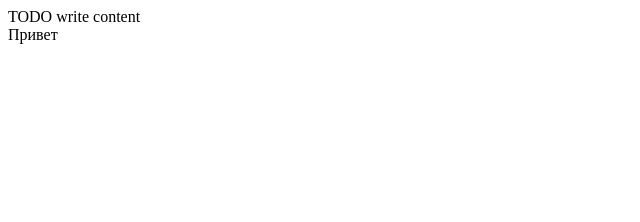
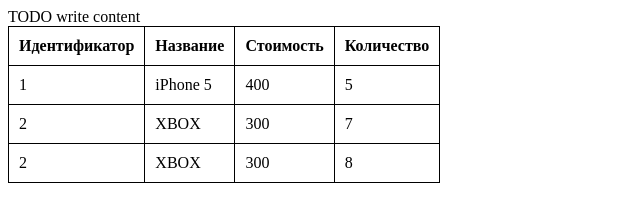
Before and after one commit to RicePavel/table_js, a website: page public_html/index.html in a window 1280 px wide. Shown: the whole page, without its empty margins (0-640 px from the left). Drawn offline with Linux system fonts and the light colour scheme.

Commit message:
работа

```diff
--- /dev/null
+++ b/public_html/css/style.css
@@ -0,0 +1,18 @@
+/*
+To change this license header, choose License Headers in Project Properties.
+To change this template file, choose Tools | Templates
+and open the template in the editor.
+*/
+/*
+    Created on : 09.03.2019, 13:09:36
+    Author     : administrator
+*/
+
+.myTable {
+    border-collapse: collapse;
+}
+
+.myTable td, .myTable th {
+    border: 1px solid black;
+    padding: 10px;
+}
--- a/public_html/index.html
+++ b/public_html/index.html
@@ -27,11 +27,22 @@ and open the template in the editor.
         <script src="js/app.js" ></script>
         <script src="js/controllers/tableController.js"></script>
 
+        <link href="css/style.css" rel="stylesheet" >
+
     </head>
     <body ng-app="app">
         <div>TODO write content</div>
         <div ng-controller="tableController" >
-            {{test}}
+
+            <table class="myTable">
+                <tr>
+                    <th ng-repeat="(key, value) in data[0]">{{value}}</th>
+                </tr>
+                <tr ng-if="$index > 0" ng-repeat="(key, arr) in data">
+                    <td ng-repeat="(key, value) in arr">{{value}}</td>
+                </tr>
+            </table>
+
         </div>
     </body>
 </html>
--- a/public_html/js/controllers/tableController.js
+++ b/public_html/js/controllers/tableController.js
@@ -1,4 +1,13 @@
 app.controller('tableController', function($scope) {
-    $scope.test = 'Привет';
+
+    $scope.data = [
+        { id: 'Идентификатор',
+          name: 'Название',
+          price: 'Стоимость',
+          quantity: 'Количество' },
+        [ 1, 'iPhone 5', '400', 5 ],
+        [ 2, 'XBOX', '300', 7 ],
+        [ 2, 'XBOX', '300', 8 ]
+    ];
 
 });
```
